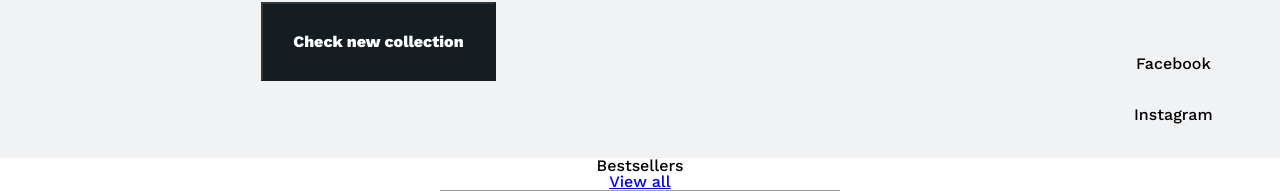
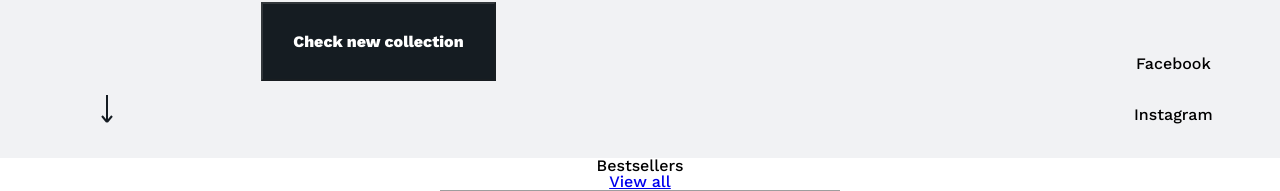
Before and after one commit to MikitaHlushkou/denim, a React (Create React App) app: page / in a window 1280 px wide. Shown: the part 518-709 px from the top of the page. Built offline with nearby package versions, Linux system fonts and the light colour scheme; grey boxes are pictures that could not be loaded.

Commit message:
feat: add missed arrow down to HeaderPromotion.js section and styles for it

```diff
--- a/src/App.scss
+++ b/src/App.scss
@@ -38,11 +38,15 @@ ul {
 }
 
 .grid {
+
   &-container {
     display: grid;
     grid-template-columns: 1fr 2fr 2fr 1fr;
     background: #F1F2F4;
     padding-top: 3.3125rem;
+    & .arrowDownIcon{
+      margin-top: 20rem;
+    }
   }
 
   &-item {
--- a/src/Pages/MainPage/Components/Header/HeaderPromotion.js
+++ b/src/Pages/MainPage/Components/Header/HeaderPromotion.js
@@ -11,6 +11,14 @@ let HeaderPromotion = () => {
                     <li className="collection-item">Man</li>
                     <li className="collection-item">New</li>
                 </ul>
+                <div className="arrowDownIcon"><a href="">
+                    <svg width="12" height="29" viewBox="0 0 12 29" fill="none"
+                         xmlns="http://www.w3.org/2000/svg">
+                        <path d="M6 0V17V27M6 27L11 21M6 27L1 21" stroke="#151C22" stroke-width="2"/>
+                    </svg>
+                </a></div>
+
+
             </div>
             <div className="grid-item">
                 <p>The quality you deserve</p>
@@ -22,14 +30,16 @@ let HeaderPromotion = () => {
             <div className="grid-item">
                 <div className="headerIcons">
                     <a className={`headerIcons-link`} href="#">
-                        <svg className={` searchIcon`} width="22" height="20" viewBox="0 0 22 20" fill="none" xmlns="http://www.w3.org/2000/svg">
+                        <svg className={` searchIcon`} width="22" height="20" viewBox="0 0 22 20" fill="none"
+                             xmlns="http://www.w3.org/2000/svg">
                             <path
                                 d="M1 1H4.63636L7.07273 12.4771C7.15586 12.8718 7.38355 13.2263 7.71595 13.4785C8.04835 13.7308 8.46427 13.8649 8.89091 13.8571H17.7273C18.1539 13.8649 18.5698 13.7308 18.9022 13.4785C19.2346 13.2263 19.4623 12.8718 19.5455 12.4771L21 5.28571H5.54545M9.18182 18.1429C9.18182 18.6162 8.7748 19 8.27273 19C7.77065 19 7.36364 18.6162 7.36364 18.1429C7.36364 17.6695 7.77065 17.2857 8.27273 17.2857C8.7748 17.2857 9.18182 17.6695 9.18182 18.1429ZM19.1818 18.1429C19.1818 18.6162 18.7748 19 18.2727 19C17.7707 19 17.3636 18.6162 17.3636 18.1429C17.3636 17.6695 17.7707 17.2857 18.2727 17.2857C18.7748 17.2857 19.1818 17.6695 19.1818 18.1429Z"
                                 stroke="#151C22" stroke-width="2" stroke-linecap="round" stroke-linejoin="round"/>
                         </svg>
                     </a>
                     <a className={`headerIcons-link`} href="#">
-                        <svg className={` basketIcon`} width="20" height="20" viewBox="0 0 20 20" fill="none" xmlns="http://www.w3.org/2000/svg">
+                        <svg className={` basketIcon`} width="20" height="20" viewBox="0 0 20 20" fill="none"
+                             xmlns="http://www.w3.org/2000/svg">
                             <path
                                 d="M19 19L14.65 14.65M17 9C17 13.4183 13.4183 17 9 17C4.58172 17 1 13.4183 1 9C1 4.58172 4.58172 1 9 1C13.4183 1 17 4.58172 17 9Z"
                                 stroke="#151C22" stroke-width="2" stroke-linecap="round" stroke-linejoin="round"/>
```
